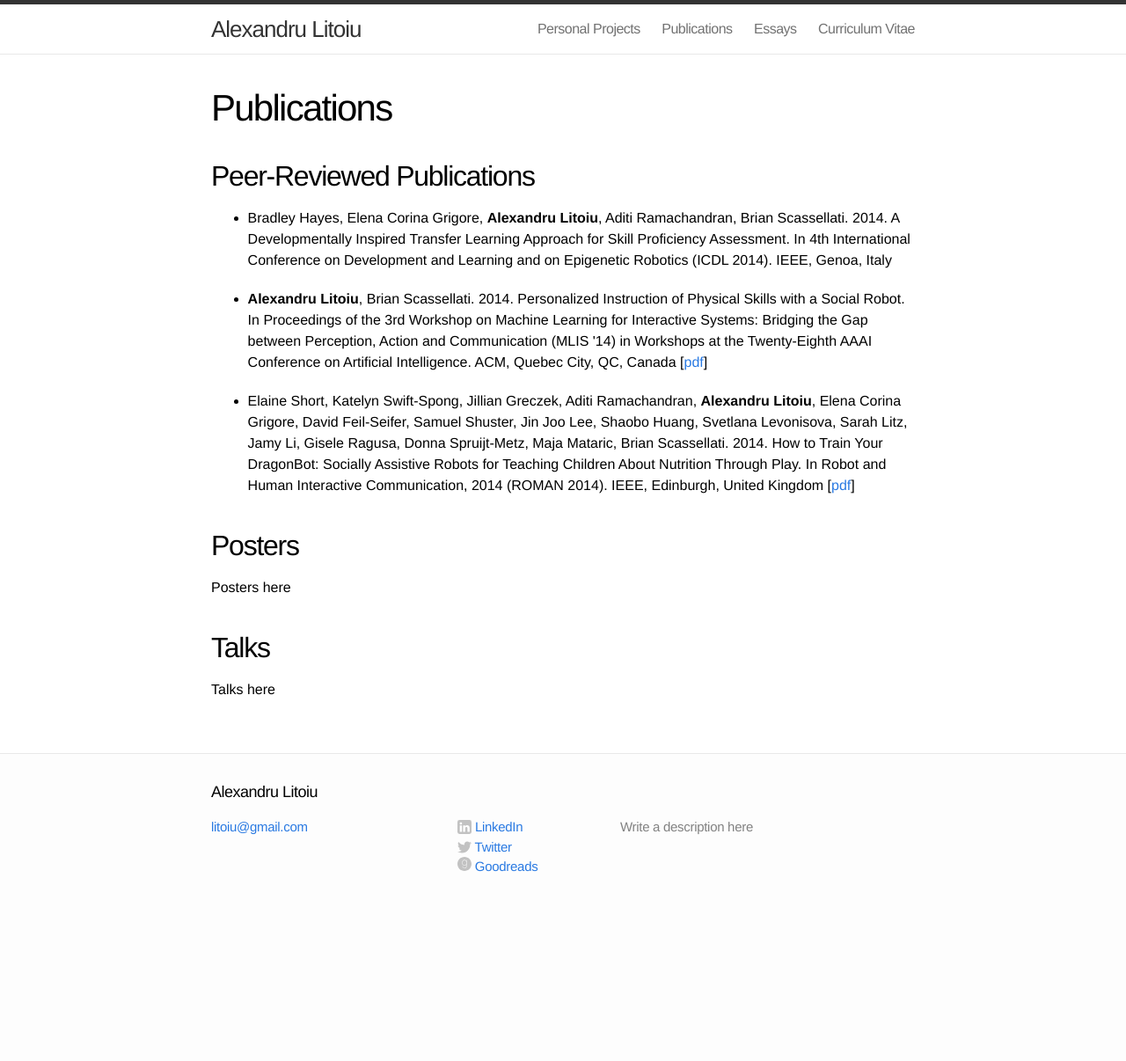
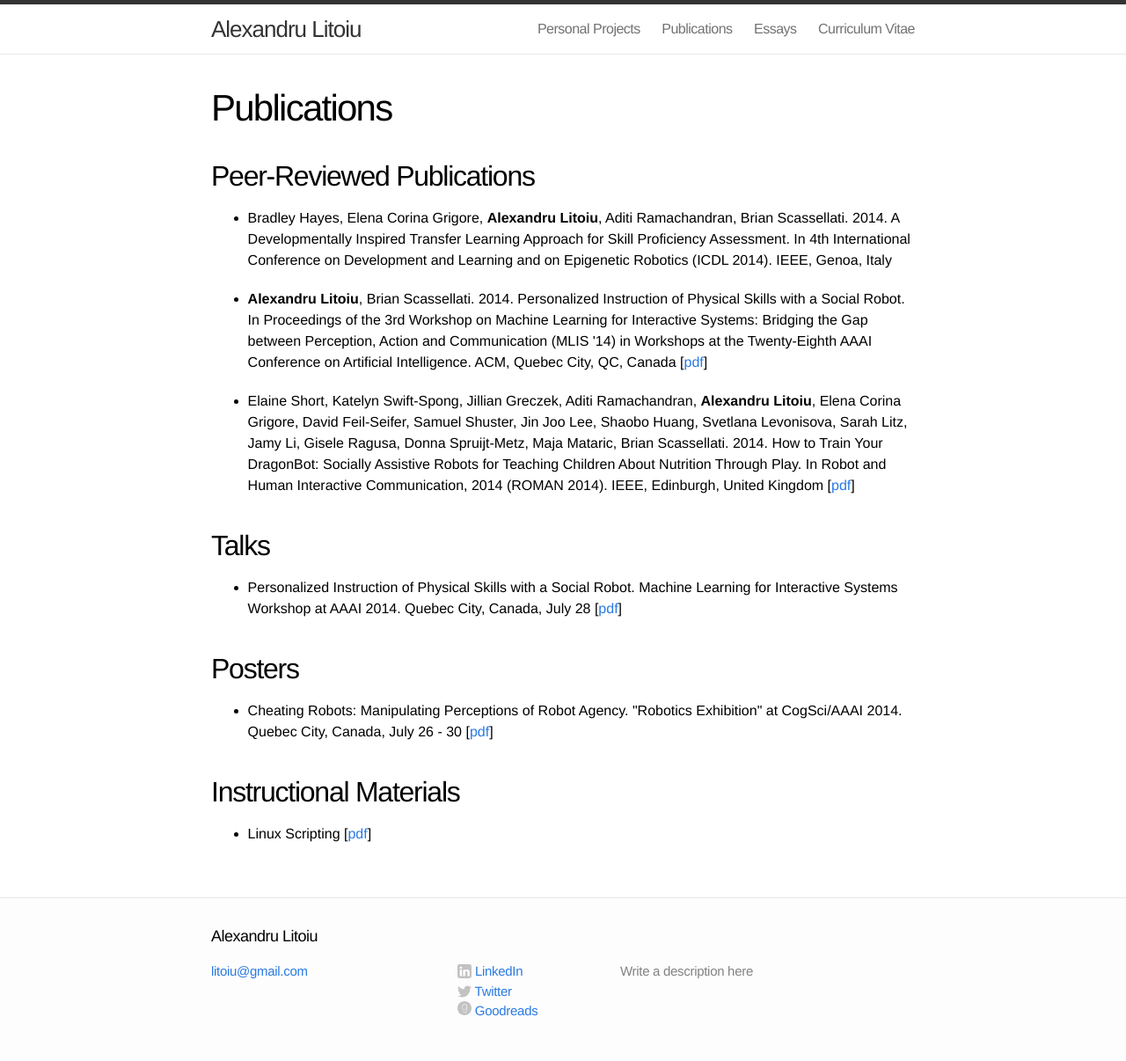
Before and after one commit to alitoiu/alitoiu.github.io, a Jekyll site: the page built from publications.md, in a window 1280 px wide. Shown: the whole page at 88% size. Built offline with Jekyll 4.4.1, drawn with Linux system fonts in a browser that asks for light colours; before the commit the page ends 1042 px from its top, so only the background shows below that.

Commit message:
Added more detail to publications page

```diff
--- a/_config.yml
+++ b/_config.yml
@@ -8,6 +8,8 @@ twitter_username: alitoiu
 goodreads_url: https://www.goodreads.com/review/list/9197254
 linkedin_url: http://www.linkedin.com/pub/alex-litoiu/54/2a7/2
 
+dropbox_url: https://dl.dropboxusercontent.com/u/4354160/alitoiu/
+
 # Build settings
 markdown: kramdown
 permalink: pretty
--- a/publications.md
+++ b/publications.md
@@ -15,18 +15,48 @@ navigation_index: 2
 
 		<li>
 		<strong>Alexandru Litoiu</strong>, Brian Scassellati. 2014. Personalized Instruction of Physical Skills with a Social Robot. In Proceedings of the 3rd Workshop on Machine Learning for Interactive Systems: Bridging the Gap between Perception, Action and Communication (MLIS '14) in Workshops at the Twenty-Eighth AAAI Conference on Artificial Intelligence. ACM, Quebec City, QC, Canada
-		[<a href="http://www.aaai.org/ocs/index.php/WS/AAAIW14/paper/download/8719/8312">pdf</a>]
+		[<a href="{{site.dropbox_url}}Publications/Papers/MLIS2014.pdf">pdf</a>]
 		</li>
 
 		<li>
 		Elaine Short, Katelyn Swift-Spong, Jillian Greczek, Aditi Ramachandran, <strong>Alexandru Litoiu</strong>, Elena Corina Grigore, David Feil-Seifer, Samuel Shuster, Jin Joo Lee, Shaobo Huang, Svetlana Levonisova, Sarah Litz, Jamy Li, Gisele Ragusa, Donna Spruijt-Metz, Maja Mataric, Brian Scassellati. 2014. How to Train Your DragonBot: Socially Assistive Robots for Teaching Children About Nutrition Through Play. In Robot and Human Interactive Communication, 2014 (ROMAN 2014). IEEE, Edinburgh, United Kingdom
-		[<a href="http://robotics.usc.edu/publications/media/uploads/pubs/ro-man2014-expeditions.pdf">pdf</a>]
+		[<a href="{{site.dropbox_url}}Publications/Papers/ROMAN2014.pdf">pdf</a>]
 		</li>
 	</ul>
 </div>
 
+##Talks
+
+<div class="publications">
+	<ul>
+		<li>
+			Personalized Instruction of Physical Skills with a Social Robot. Machine Learning for Interactive Systems Workshop at AAAI 2014. Quebec City, Canada, July 28
+			[<a href="{{site.dropbox_url}}Publications/Posters/CheatingPoster.pdf">pdf</a>]
+		</li>
+	</ul>
+</div>
+
+
+
+
 ##Posters
-Posters here
 
-##Talks
-Talks here
+<div class="publications">
+	<ul>
+		<li>
+			Cheating Robots: Manipulating Perceptions of Robot Agency. "Robotics Exhibition" at CogSci/AAAI 2014. Quebec City, Canada, July 26 - 30
+			[<a href="{{site.dropbox_url}}Publications/Posters/CheatingPoster.pdf">pdf</a>]
+		</li>
+	</ul>
+</div>
+
+
+## Instructional Materials
+<div class="publications">
+	<ul>
+		<li>
+			Linux Scripting
+			[<a href="{{site.dropbox_url}}Publications/Instructional/LinuxScripting.pdf">pdf</a>]
+		</li>
+	</ul>
+</div>
```
